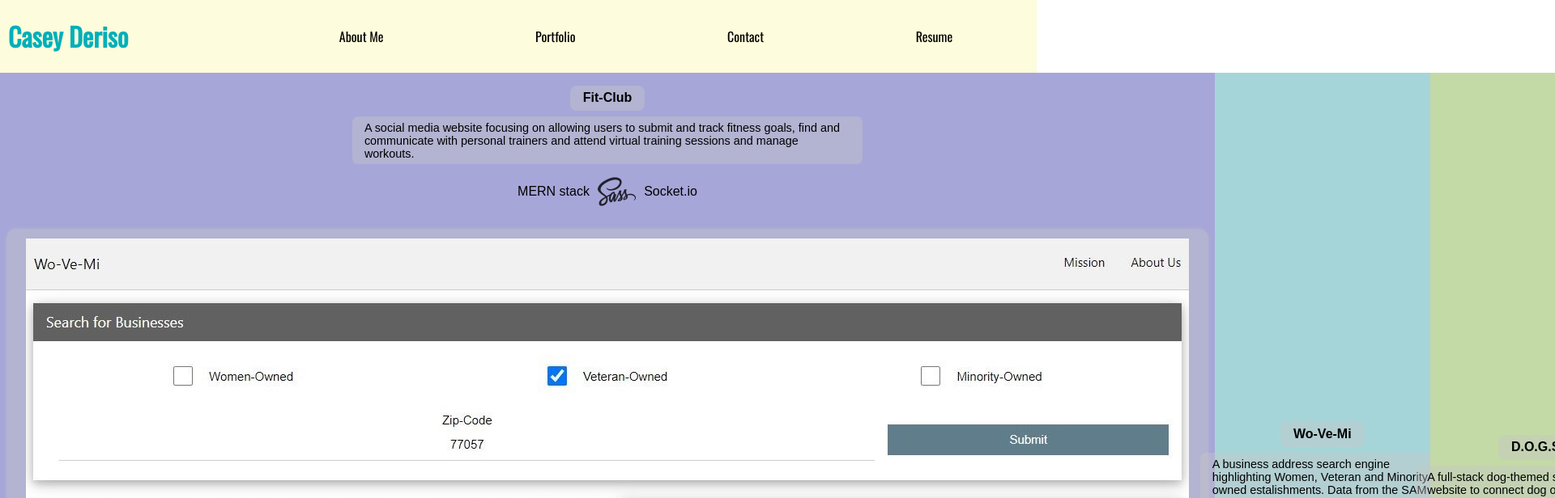
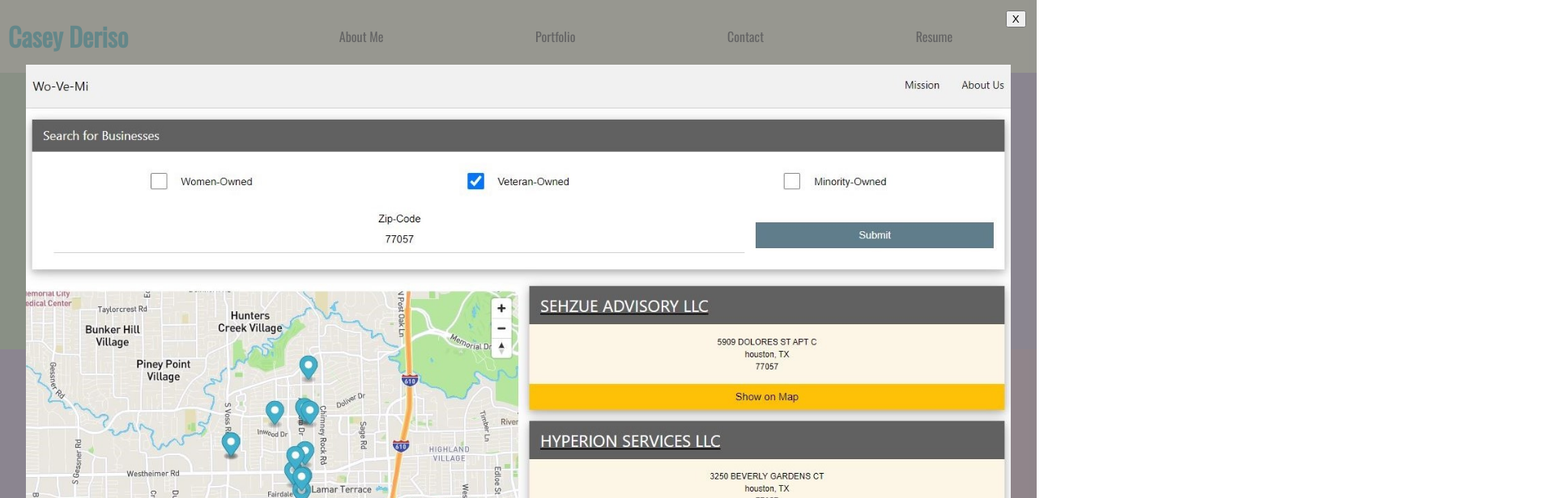
Before and after one commit to CaseyDeriso/react-portfolio, a React (Create React App) app: page / in a window 1280 px wide. Both pictures are taken after a click on the link 280 px from the left and 375 px from the top of the page. Shown: the top 616 px of the page at 81% size, 1920 px wide, since content can reach past the window. Built offline with nearby package versions, Linux system fonts and the light colour scheme.

Commit message:
styled modal

```diff
--- a/src/components/Modal/index.js
+++ b/src/components/Modal/index.js
@@ -1,14 +1,42 @@
 import React from 'react'
+import styled from "styled-components";
+
+const ModalBackdrop = styled.div`
+  bottom: 0;
+  left: 0;
+  overflow: auto;
+  position: fixed;
+  right: 0;
+  top: 0;
+  z-index: 1;
+  background-color: rgba(125,125,125, 0.8)
+`
+
+const ImageContainer = styled.div`
+  display: flex;
+  justify-content: center;
+  align-items: center;
+  padding: 5em 2em;
+`
+
+const Image = styled.img`
+  width: 100%
+`
+
+const Close = styled.button`
+  position: absolute;
+  right: 1em;
+  top: 1em;
+`
 
 export default function Modal({ onClose, currentPhoto}) {
-
   return (
-    <div>
-      <div>
+    <ModalBackdrop>
+      <ImageContainer>
         {/* <h3>{name}</h3> */}
-        <img src={require(`../../assets/photos/${currentPhoto}`).default} alt={currentPhoto}/>
-        <button onClick={onClose}>Close Screenshot</button>
-      </div>
-    </div>
+        <Image src={require(`../../assets/photos/${currentPhoto}`).default} alt={currentPhoto}/>
+        <Close onClick={onClose}>X</Close>
+      </ImageContainer>
+    </ModalBackdrop>
   )
 }
--- a/src/components/Portfolio/index.js
+++ b/src/components/Portfolio/index.js
@@ -1,19 +1,20 @@
-import React from "react";
+import React, { useState } from "react";
 import styled from "styled-components";
 import DeviconList from "../DeviconList";
 import ProjectLinks from "../ProjectLinks";
+import Modal from "../Modal";
 
 const PortfolioDiv = styled.div`
   display: grid;
   grid-template-columns: repeat(3, 1fr);
   grid-template-rows: repeat(4, 1fr);
   @media only screen and (max-width: 1000px) {
-    grid-template-columns: repeat(2, 50%);
-    grid-template-rows: repeat(5, 25%);
+    grid-template-columns: repeat(2, 1fr);
+    grid-template-rows: repeat(5, 1fr);
   }
   @media only screen and (max-width: 700px) {
-    grid-template-columns: 100%;
-    grid-template-rows: repeat(9, 50vh);
+    grid-template-columns: 1fr;
+    grid-template-rows: repeat(9, 1fr);
   }
 `;
 
@@ -30,10 +31,10 @@
 
 const ProjectHeader = styled.h4`
   background-color: rgba(197, 197, 197, 0.4);
-  border-radius: .5em;
+  border-radius: 0.5em;
   display: flex;
   text-decoration: none;
-  padding: .4em 1em;
+  padding: 0.4em 1em;
   margin: 0.5em 0 0 0;
 `;
 // ${Project}:hover & {
@@ -42,9 +43,9 @@
 
 const ProjectText = styled.p`
   background-color: rgba(197, 197, 197, 0.4);
-  border-radius: .5em;
+  border-radius: 0.5em;
   display: flex;
-  padding: .4em 1em;
+  padding: 0.4em 1em;
   margin: 0.5em 0 0 0;
   font-size: 0.9em;
   width: clamp(34ch, 80%, 75ch);
@@ -55,8 +56,20 @@
 
 function Portfolio(props) {
   const { projects } = props;
+  const [isModalOpen, setIsModalOpen] = useState(false);
+
+  const [currentPhoto, setCurrentPhoto] = useState();
+
+  function toggleModal(e, screenshot) {
+    e.preventDefault();
+    setCurrentPhoto(screenshot);
+    setIsModalOpen(!isModalOpen);
+  }
   return (
     <PortfolioDiv>
+      {isModalOpen && (
+        <Modal currentPhoto={currentPhoto} onClose={toggleModal} />
+      )}
       {projects.map((project, i) => {
         const { name, description, links, technologies, screenshot } = project;
         return (
@@ -71,7 +84,7 @@
             <ProjectHeader>{name}</ProjectHeader>
             <ProjectText>{description}</ProjectText>
             <DeviconList technologies={technologies}></DeviconList>
-            <ProjectLinks links={links} screenshot={screenshot}/>
+            <ProjectLinks links={links} screenshot={screenshot} toggleModal={toggleModal}/>
           </Project>
         );
       })}
--- a/src/components/ProjectLinks/index.js
+++ b/src/components/ProjectLinks/index.js
@@ -1,7 +1,5 @@
-import React, {useState} from "react";
+import React from "react";
 import styled from "styled-components";
-import projects from "../../projects.json"
-import Modal from "../Modal";
 
 const MenuContainer = styled.div`
   background-color: rgba(197, 197, 197, 0.4);
@@ -11,7 +9,7 @@
   font-size: 1.5em;
   padding: 0.5em 1em;
   margin-top: 0.5em;
-  border-radius: .5em;
+  border-radius: 0.5em;
   box-shadow: 0 0 0.2em rgba(197, 197, 197, 0.4);
 `;
 
@@ -26,21 +24,11 @@
   padding: 0.1em 0.2em;
 `;
 
-export default function ProjectLinks({ links, screenshot }) {
-  const [isModalOpen, setIsModalOpen] = useState(false);
-
-  const [currentPhoto, setCurrentPhoto] = useState();
-
-
-  function toggleModal(e, screenshot) {
-    e.preventDefault();
-    setCurrentPhoto(screenshot);
-    setIsModalOpen(!isModalOpen);
-  }
+export default function ProjectLinks({ links, toggleModal, screenshot }) {
 
   return (
+    <>
       <MenuContainer>
-      {isModalOpen && <Modal currentPhoto={currentPhoto} onClose={toggleModal} />}
         <link
           href="https://cdn.jsdelivr.net/npm/remixicon@2.5.0/fonts/remixicon.css"
           rel="stylesheet"
@@ -57,9 +45,12 @@
             <Icon href={links[1]} target="_blank" className="ri-chrome-line" />
           )}
 
-        <Icon onClick={(e) => toggleModal(e, screenshot)} className="ri-screenshot-2-line"/>
-
+          <Icon
+            onClick={(e) => toggleModal(e, screenshot)}
+            className="ri-screenshot-2-line"
+          />
         </Menu>
       </MenuContainer>
+    </>
   );
 }
```
Lines whose indentation alone changed are shown as unchanged.
